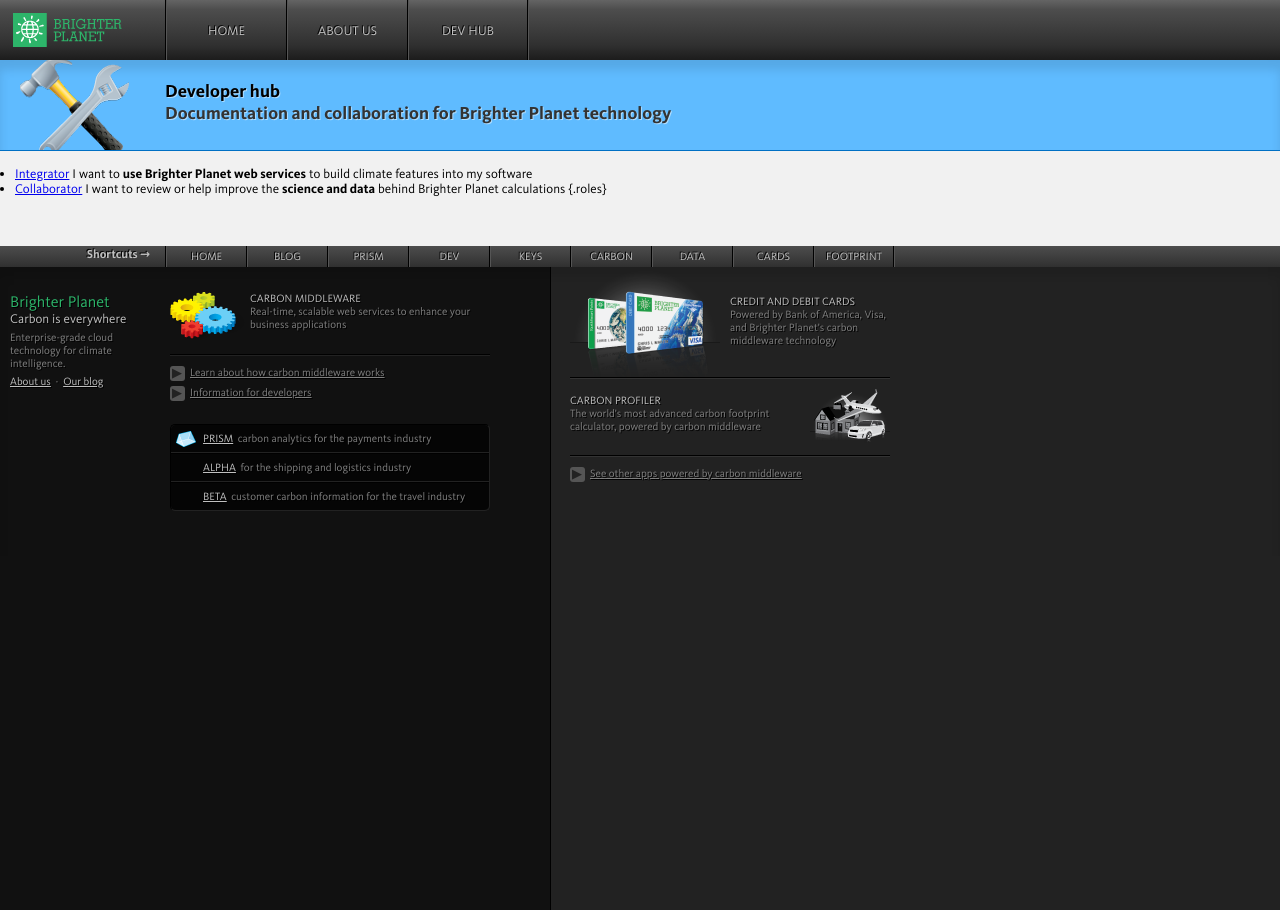
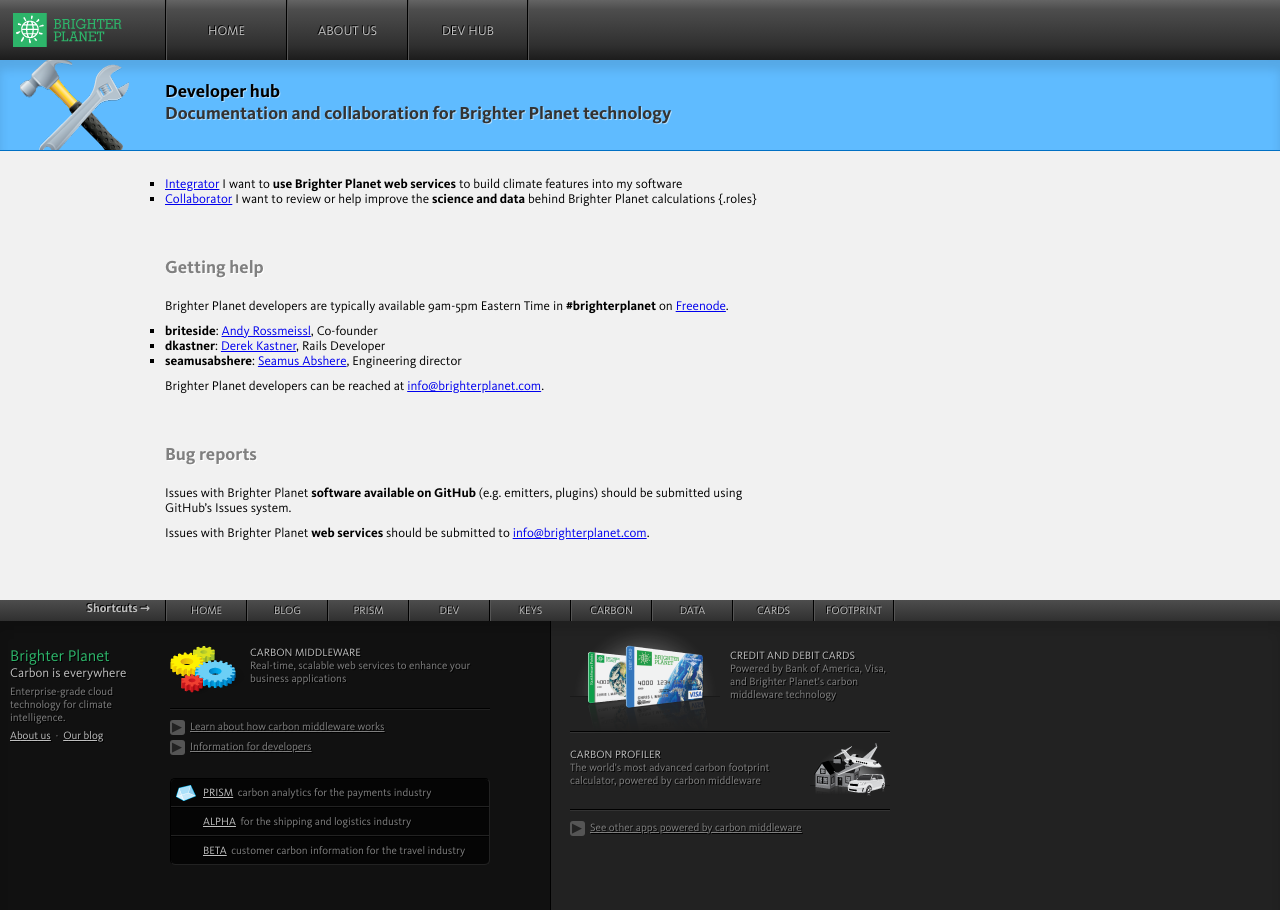
Before and after one commit to A-Social-Ninjas-Network/brighterplanet.github.com, a Jekyll site: the page built from index.md, in a window 1280 px wide. Built offline with Jekyll 4.4.1, drawn with Linux system fonts in a browser that asks for light colours; some web fonts are replaced.

Commit message:
Getting help, etc.

```diff
--- a/index.md
+++ b/index.md
@@ -6,3 +6,19 @@
 * [Integrator](consumer.html) I want to **use Brighter Planet web services** to build climate features into my software
 * [Collaborator](collaborator.html) I want to review or help improve the **science and data** behind Brighter Planet calculations
 {.roles}
+
+## Getting help ##
+
+Brighter Planet developers are typically available 9am-5pm Eastern Time in **#brighterplanet** on [Freenode](http://freenode.net).
+
+* **briteside**: [Andy Rossmeissl](http://brighterplanet.com/users/andy), Co-founder
+* **dkastner**: [Derek Kastner](http://brighterplanet.com/users/dkastner), Rails Developer
+* **seamusabshere**: [Seamus Abshere](http://brighterplanet.com/users/seamusabshere), Engineering director
+
+Brighter Planet developers can be reached at [info@brighterplanet.com](mailto:info@brighterplanet.com).
+
+## Bug reports ##
+
+Issues with Brighter Planet **software available on GitHub** (e.g. emitters, plugins) should be submitted using GitHub's Issues system.
+
+Issues with Brighter Planet **web services** should be submitted to [info@brighterplanet.com](mailto:info@brighterplanet.com).
--- a/stylesheets/application.css
+++ b/stylesheets/application.css
@@ -171,6 +171,11 @@
 
 #content h3 {
   margin: 30px 0 0 150px;
+}
+
+#content>ul {
+  margin: 10px 15px 10px 150px;
+  list-style-type: square;
 }
 
 #content>p.back {
```
